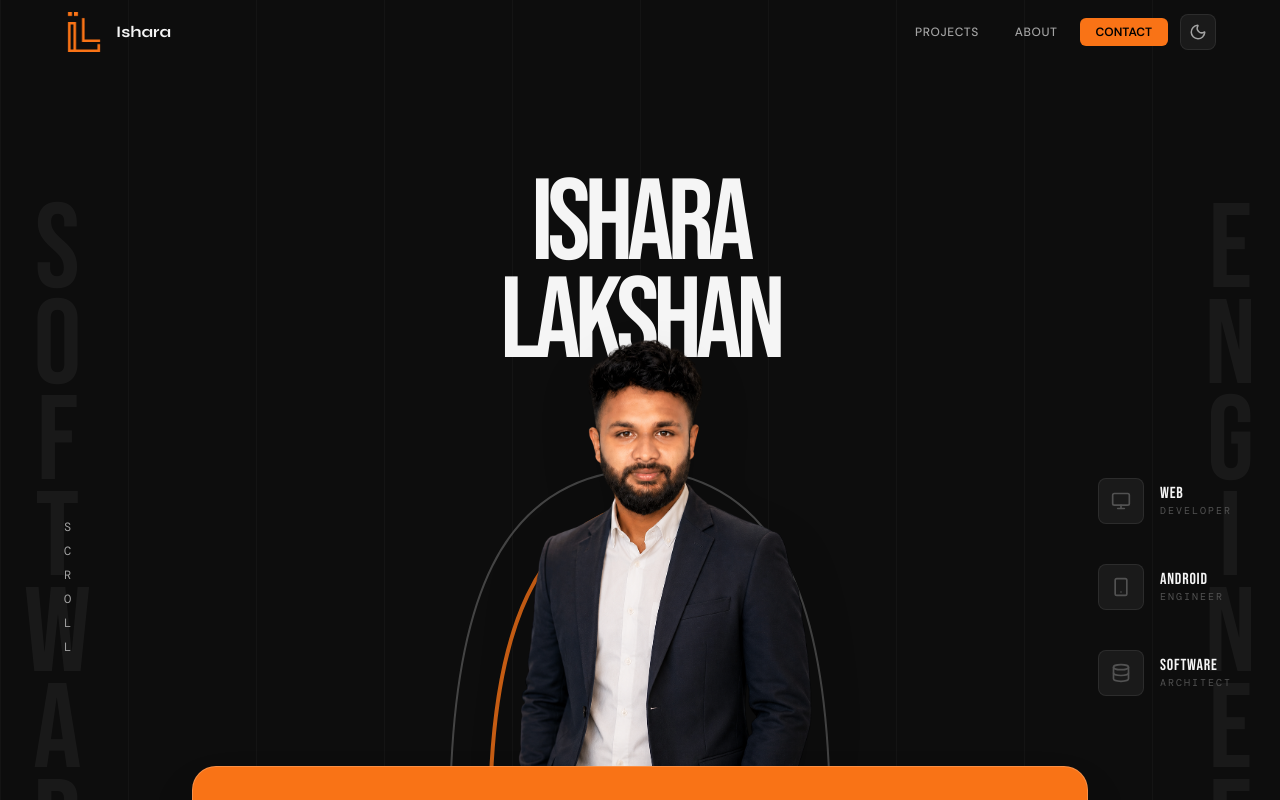
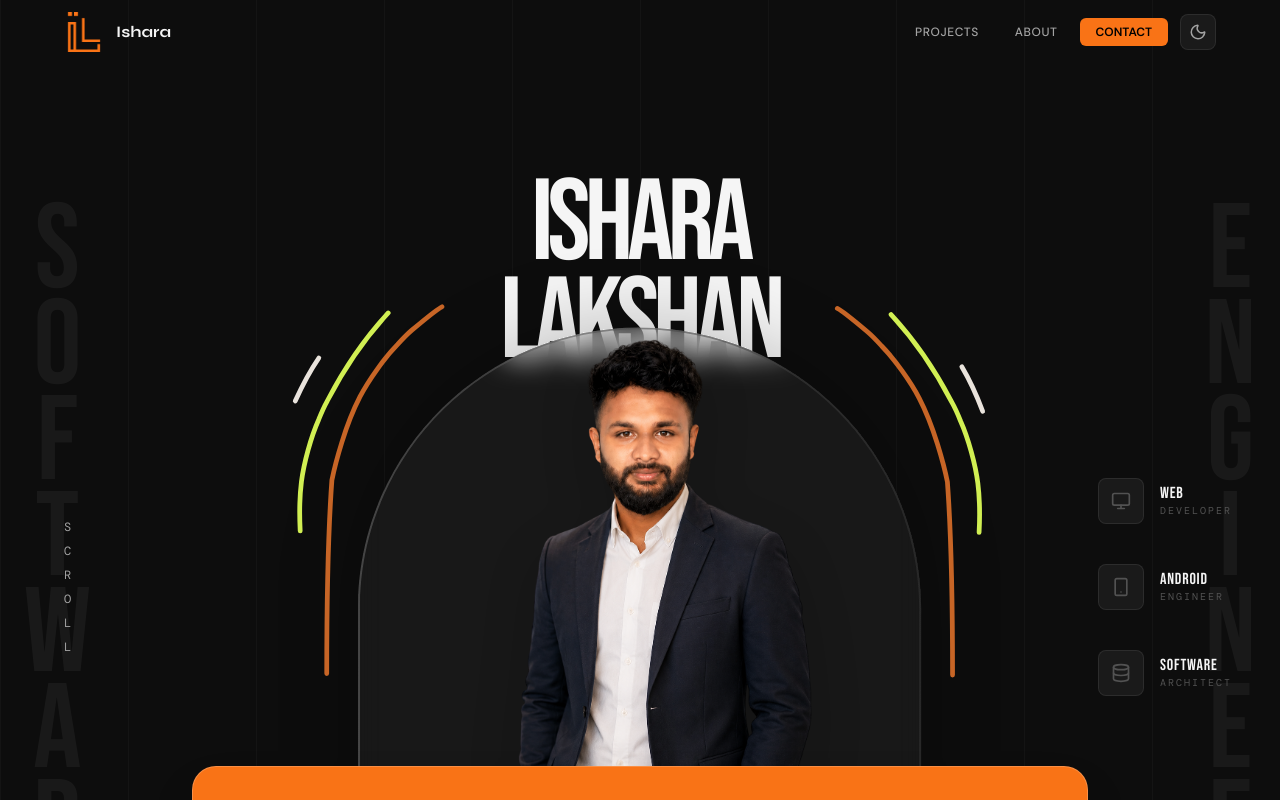
Before and after one commit to IsharaLakshan2002/Portfolio-Website, a React (Vite) app: page / in a window 1280 px wide. Shown: the top 800 px of the page. Built offline with nearby package versions, Linux system fonts and the light colour scheme.

Commit message:
Update Hero.tsx

```diff
--- a/src/components/Hero.tsx
+++ b/src/components/Hero.tsx
@@ -103,13 +103,48 @@ export default function Hero() {
         </div>
 
         {/* Decorative Arcs Behind Image */}
-        <div className="absolute top-[30%] left-1/2 -translate-x-1/2 w-[500px] h-[500px] z-0 pointer-events-none opacity-80 hidden md:block">
-          <svg width="100%" height="100%" viewBox="0 0 500 500" fill="none" xmlns="http://www.w3.org/2000/svg">
-            <path d="M 100 400 C 100 200, 150 100, 250 80" stroke="var(--accent)" strokeWidth="4" strokeLinecap="round" />
-            <path d="M 60 400 C 60 160, 120 70, 220 50" stroke="var(--text-muted)" strokeWidth="2" strokeLinecap="round" />
-
-            <path d="M 400 400 C 400 200, 350 100, 250 80" stroke="var(--accent)" strokeWidth="4" strokeLinecap="round" />
-            <path d="M 440 400 C 440 160, 380 70, 280 50" stroke="var(--text-muted)" strokeWidth="2" strokeLinecap="round" />
+        <div className="absolute top-[10%] left-1/2 -translate-x-1/2 w-[800px] h-[750px] z-0 pointer-events-none hidden md:block scale-75 md:scale-100 origin-top">
+          <svg width="100%" height="100%" viewBox="0 0 1010 906" fill="none" xmlns="http://www.w3.org/2000/svg">
+            <foreignObject x="49" y="0" width="911.075" height="905.231">
+              <div xmlns="http://www.w3.org/1999/xhtml" style={{ backdropFilter: 'blur(17.5px)', clipPath: 'url(#bgblur_0_2011_180_clip_path)', height: '100%', width: '100%' }}></div>
+            </foreignObject>
+            <g filter="url(#filter0_d_2011_180)" data-figma-bg-blur-radius="35">
+              <mask id="path-1-inside-1_2011_180" fill="white">
+                <path d="M504.538 100C700.896 100 860.075 258.94 860.075 455.001C860.075 457.456 860.05 459.905 860 462.349V805.231H149V448.231H149.063C152.677 255.294 310.445 100 504.538 100Z"/>
+              </mask>
+              <path d="M504.538 100C700.896 100 860.075 258.94 860.075 455.001C860.075 457.456 860.05 459.905 860 462.349V805.231H149V448.231H149.063C152.677 255.294 310.445 100 504.538 100Z" fill="#E9E3DC" fillOpacity="0.05" shapeRendering="crispEdges"/>
+              <path d="M504.538 100V97.505V97.505V100ZM860.075 455.001H862.57V455.001H860.075ZM860 462.349L857.506 462.298L857.505 462.323V462.349H860ZM860 805.231V807.726H862.495V805.231H860ZM149 805.231H146.505V807.726H149V805.231ZM149 448.231V445.736H146.505V448.231H149ZM149.063 448.231V450.726H151.512L151.558 448.278L149.063 448.231ZM504.538 100V102.495C699.522 102.495 857.58 260.321 857.58 455.001H860.075H862.57C862.57 257.558 702.27 97.5053 504.538 97.505V100ZM860.075 455.001H857.58C857.58 457.439 857.555 459.871 857.506 462.298L860 462.349L862.494 462.399C862.544 459.94 862.57 457.473 862.57 455.001H860.075ZM860 462.349H857.505V805.231H860H862.495V462.349H860ZM860 805.231V802.737H149V805.231V807.726H860V805.231ZM149 805.231H151.495V448.231H149H146.505V805.231H149ZM149 448.231V450.726H149.063V448.231V445.736H149V448.231ZM149.063 448.231L151.558 448.278C155.146 256.701 311.804 102.495 504.538 102.495V100V97.505C309.086 97.505 150.208 253.887 146.569 448.185L149.063 448.231Z" fill="url(#paint0_linear_2011_180)" fillOpacity="0.5" mask="url(#path-1-inside-1_2011_180)"/>
+              <path d="M504.538 100V97.505V97.505V100ZM860.075 455.001H862.57V455.001H860.075ZM860 462.349L857.506 462.298L857.505 462.323V462.349H860ZM860 805.231V807.726H862.495V805.231H860ZM149 805.231H146.505V807.726H149V805.231ZM149 448.231V445.736H146.505V448.231H149ZM149.063 448.231V450.726H151.512L151.558 448.278L149.063 448.231ZM504.538 100V102.495C699.522 102.495 857.58 260.321 857.58 455.001H860.075H862.57C862.57 257.558 702.27 97.5053 504.538 97.505V100ZM860.075 455.001H857.58C857.58 457.439 857.555 459.871 857.506 462.298L860 462.349L862.494 462.399C862.544 459.94 862.57 457.473 862.57 455.001H860.075ZM860 462.349H857.505V805.231H860H862.495V462.349H860ZM860 805.231V802.737H149V805.231V807.726H860V805.231ZM149 805.231H151.495V448.231H149H146.505V805.231H149ZM149 448.231V450.726H149.063V448.231V445.736H149V448.231ZM149.063 448.231L151.558 448.278C155.146 256.701 311.804 102.495 504.538 102.495V100V97.505C309.086 97.505 150.208 253.887 146.569 448.185L149.063 448.231Z" fill="url(#paint1_linear_2011_180)" fillOpacity="0.1" mask="url(#path-1-inside-1_2011_180)"/>
+            </g>
+            <path d="M254.999 74C250.138 76.1605 221.699 99.5343 216.999 103.5C209.867 109.518 198.999 121.5 198.999 121.5C182.617 138.238 162.415 166.396 151.499 187.5C141.739 206.369 134.949 224.637 128.571 245.136C123.601 261.111 119.241 276.55 115.999 293C110.435 369.048 109.499 457.663 109.499 537" stroke="#C76526" strokeWidth="6" strokeLinecap="round"/>
+            <path d="M754.098 76C758.959 78.1605 787.398 101.534 792.098 105.5C799.23 111.518 810.098 123.5 810.098 123.5C826.48 140.238 846.682 168.396 857.598 189.5C867.358 208.369 874.148 226.637 880.525 247.136C885.495 263.111 889.856 278.55 893.098 295C898.661 371.048 899.598 459.663 899.598 539" stroke="#C76526" strokeWidth="6" strokeLinecap="round"/>
+            <path d="M187.113 81.7741C139.074 133.593 112.99 188.012 109.952 193.359C105.342 201.473 99.2906 216.475 99.2906 216.475C89.7108 237.847 80.4977 271.255 77.5569 294.832C74.9275 315.913 74.8765 335.401 75.9846 356.841" stroke="#D1EF53" strokeWidth="6" strokeLinecap="round"/>
+            <path d="M821.984 83.7741C870.023 135.593 896.107 190.012 899.145 195.359C903.755 203.473 909.806 218.475 909.806 218.475C919.386 239.847 928.599 273.255 931.54 296.832C934.169 317.913 934.22 337.401 933.112 358.841" stroke="#D1EF53" strokeWidth="6" strokeLinecap="round"/>
+            <path d="M99.5283 138.612C87.5415 156.151 78.5758 173.455 69.7474 193.025" stroke="#E9E3DC" strokeWidth="6" strokeLinecap="round"/>
+            <path d="M911.299 149.734C922.165 167.989 930.031 185.819 937.618 205.903" stroke="#E9E3DC" strokeWidth="6" strokeLinecap="round"/>
+            <defs>
+              <filter id="filter0_d_2011_180" x="49" y="0" width="911.075" height="905.231" filterUnits="userSpaceOnUse" colorInterpolationFilters="sRGB">
+                <feFlood floodOpacity="0" result="BackgroundImageFix"/>
+                <feColorMatrix in="SourceAlpha" type="matrix" values="0 0 0 0 0 0 0 0 0 0 0 0 0 0 0 0 0 0 127 0" result="hardAlpha"/>
+                <feOffset/>
+                <feGaussianBlur stdDeviation="50"/>
+                <feComposite in2="hardAlpha" operator="out"/>
+                <feColorMatrix type="matrix" values="0 0 0 0 0 0 0 0 0 0 0 0 0 0 0 0 0 0 0.25 0"/>
+                <feBlend mode="normal" in2="BackgroundImageFix" result="effect1_dropShadow_2011_180"/>
+                <feBlend mode="normal" in="SourceGraphic" in2="effect1_dropShadow_2011_180" result="shape"/>
+              </filter>
+              <clipPath id="bgblur_0_2011_180_clip_path" transform="translate(-49 0)">
+                <path d="M504.538 100C700.896 100 860.075 258.94 860.075 455.001C860.075 457.456 860.05 459.905 860 462.349V805.231H149V448.231H149.063C152.677 255.294 310.445 100 504.538 100Z"/>
+              </clipPath>
+              <linearGradient id="paint0_linear_2011_180" x1="879.179" y1="53.5477" x2="24.9917" y2="173.747" gradientUnits="userSpaceOnUse">
+                <stop stopColor="#1E1E1E"/>
+                <stop offset="1" stopColor="#848484"/>
+              </linearGradient>
+              <linearGradient id="paint1_linear_2011_180" x1="879.179" y1="53.5477" x2="24.9917" y2="173.747" gradientUnits="userSpaceOnUse">
+                <stop stopColor="#848484"/>
+                <stop offset="1" stopColor="#1E1E1E"/>
+              </linearGradient>
+            </defs>
           </svg>
         </div>
 
```
